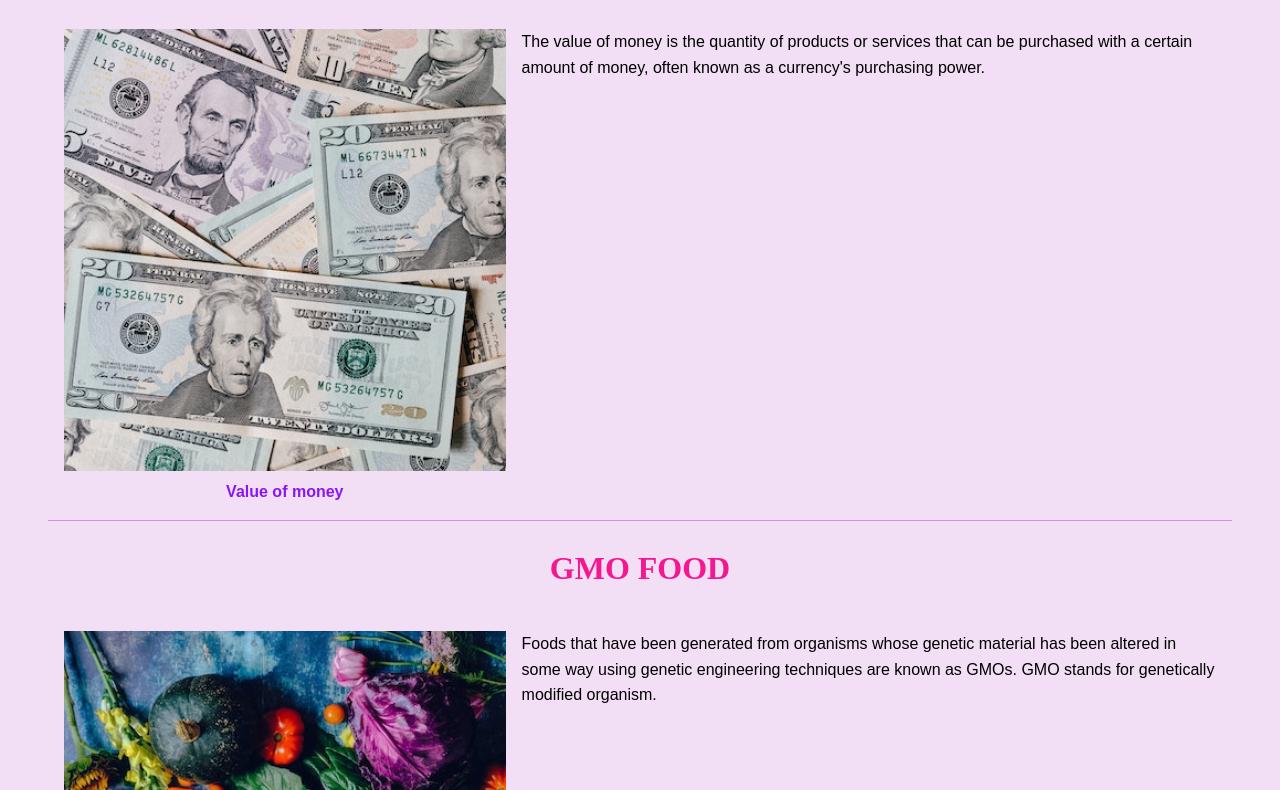
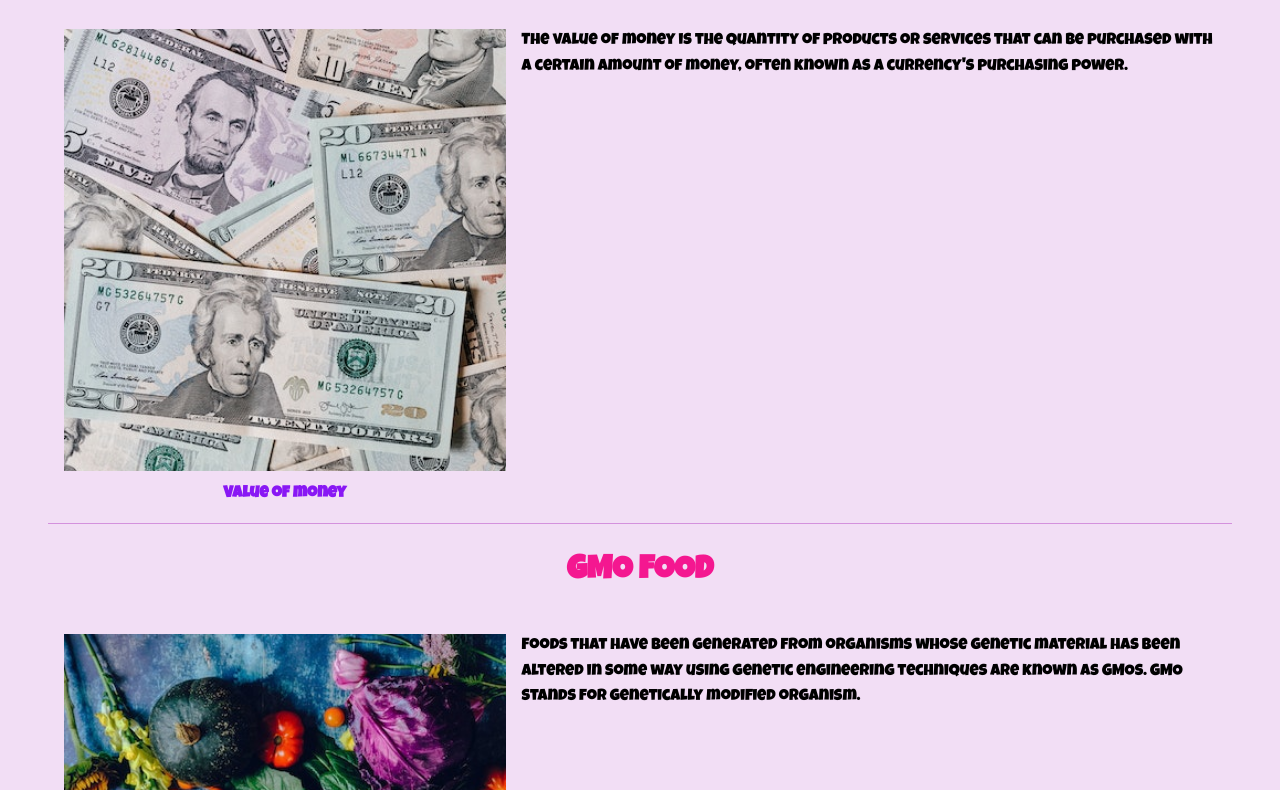
Before and after one commit to musk0005/hot-topics, a plain HTML site: page index.html in a window 1280 px wide. Shown: the part 487-1277 px from the top of the page. Drawn offline with Linux system fonts and the light colour scheme.

Commit message:
Update style.css

```diff
--- a/style.css
+++ b/style.css
@@ -4,13 +4,13 @@ body
 	margin: 0px;
 	font-size: 1.25rem;
 	position: relative;
-	font-family: 'Schibsted Grotesk', sans-serif;
+	font-family: 'Luckiest Guy', cursive;
 	line-height: 1.6;
 }
 
 h1,h2,h3,h4,h5,h6
 {
-	font-family: 'Playfair Display', serif;
+	font-family: 'Luckiest Guy', cursive;
 }
 #maincontent
 {
```
